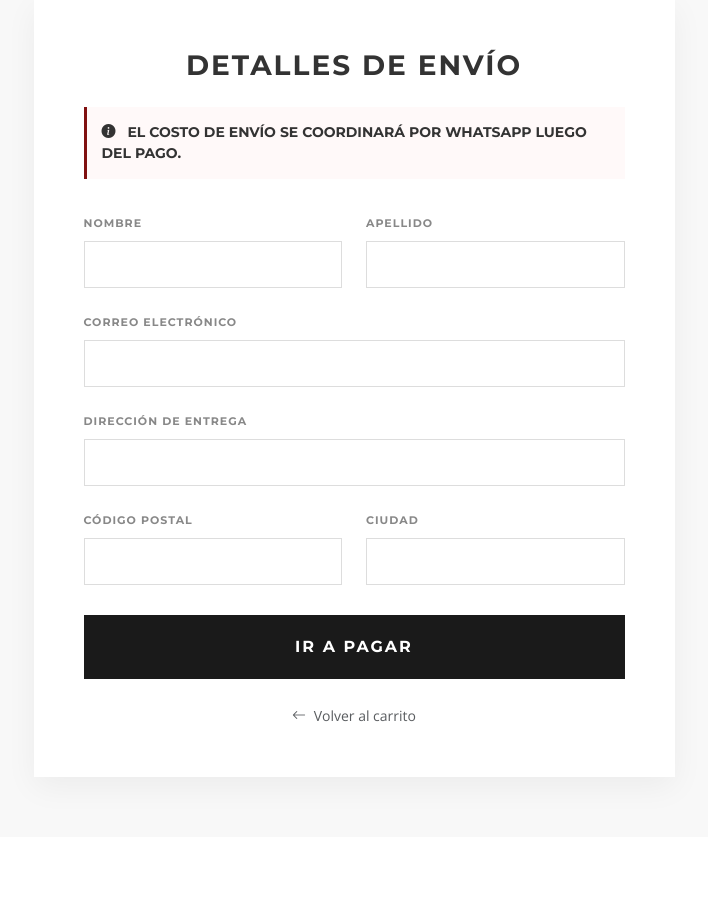
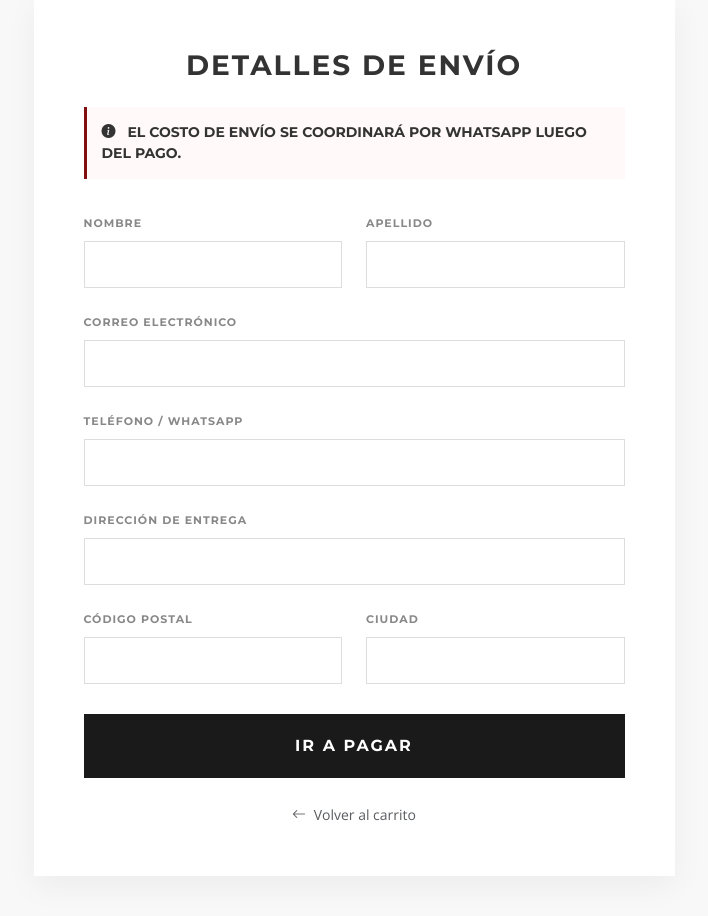
Before and after one commit to PuntoWebcm/SigmaIndumentaria, a Django app: template orders/templates/orders/order/create.html in a window 1280 px wide. Shown: the part 138-1054 px from the top of the page, without its empty margins (286-994 px from the left). Before the commit the page ends 927 px from the top, so only its background shows below. Run offline with Django 5.2, Linux system fonts and the light colour scheme; the template is opened without the code that fills it: values that come from a table or form of the project are taken from there, others are empty.

Commit message:
pedir numero de telefono

```diff
--- a/orders/templates/orders/order/create.html
+++ b/orders/templates/orders/order/create.html
@@ -114,6 +114,9 @@
                         <label>Correo Electrónico</label>
                         {{ form.email }}
 
+                        <label>Teléfono / WhatsApp</label>
+                        {{ form.phone }}
+
                         <label>Dirección de Entrega</label>
                         {{ form.address }}
 
```
